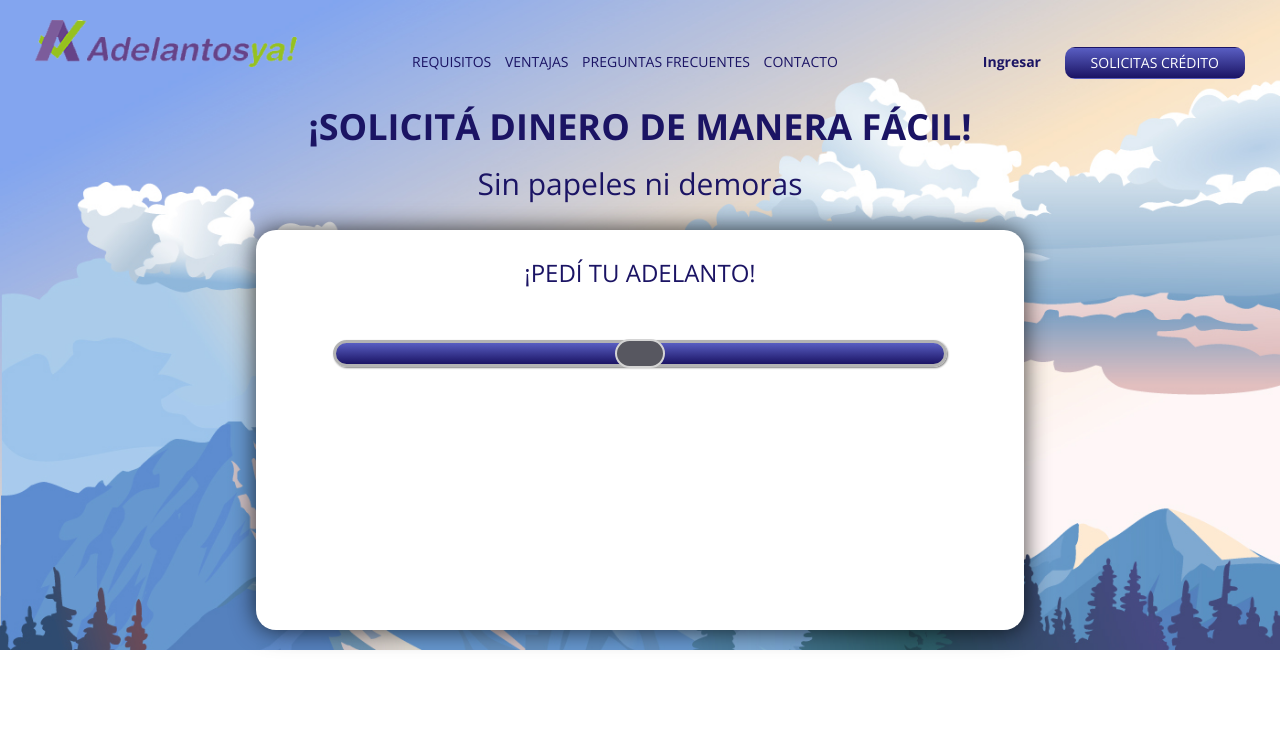
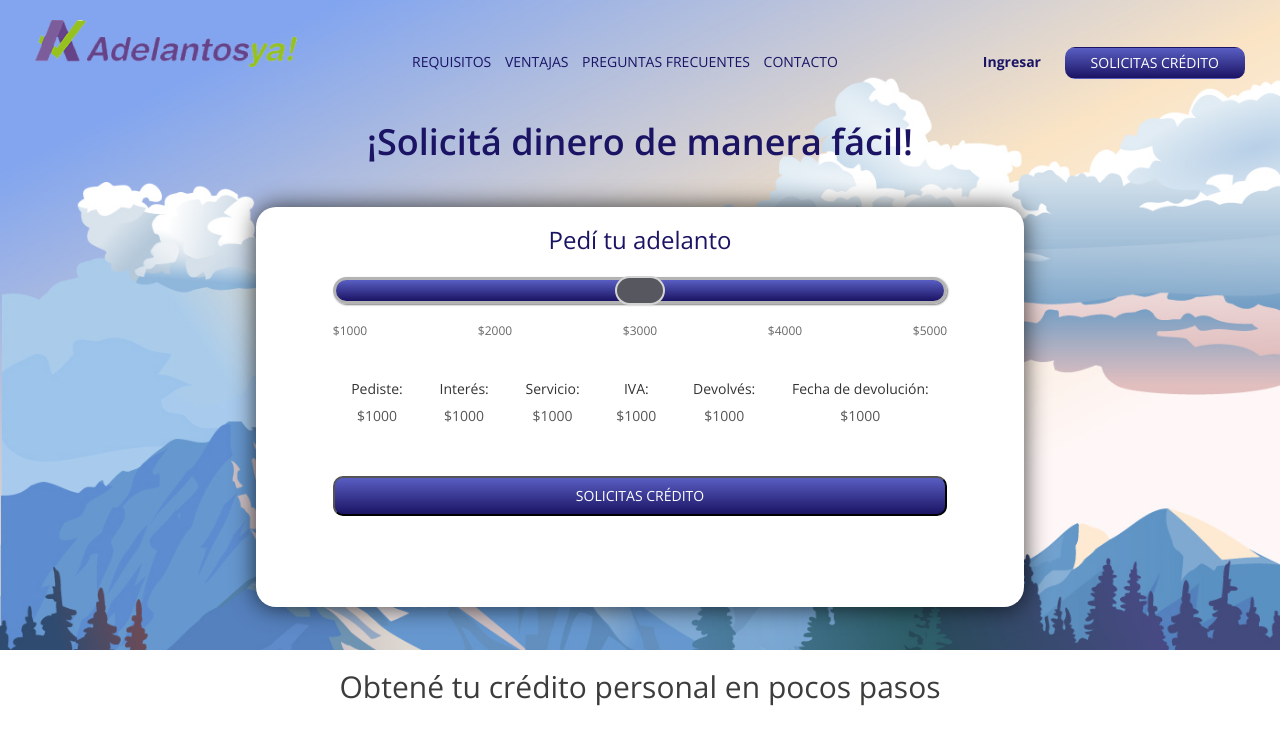
Before and after one commit to marsleiman/AdelantosYA, a plain HTML site: page index.html in a window 1280 px wide. Drawn offline with nearby package versions, Linux system fonts and the light colour scheme.

Commit message:
section 0.1

```diff
--- a/css/styles.css
+++ b/css/styles.css
@@ -70,15 +70,15 @@ header{
 }
 h1{
   font-family: 'Open Sans', sans-serif;
-  text-transform: uppercase;
   color: #1B1464;
-  font-weight: bold;
+  font-weight: 600;
+  padding: 15px 0;
 }
 h2{
   font-family: 'Open Sans', sans-serif;
   color: #1B1464;
 }
-.caja{
+.box{
   margin-top: 30px;
   text-align: center;
   background-color: #fff;
@@ -89,10 +89,9 @@ h2{
   -moz-box-shadow: 0px 0px 24px 0px rgba(0,0,0,0.75);
   box-shadow: 0px 0px 24px 0px rgba(0,0,0,0.75);
 }
-.caja h3{
-  text-transform: uppercase;
+.box h3{
   color: #1B1464;
-  padding: 30px;
+  padding-top: 20px;
 }
 /* RANGER */
 input[type=range] {
@@ -188,3 +187,53 @@ input[type=range]:focus::-ms-fill-lower {
 input[type=range]:focus::-ms-fill-upper {
   background: #595EC2;
 }
+.number{
+  display: flex;
+  justify-content: space-between;
+  width: 80%;
+}
+.number p{
+  font-family: 'Open sans' sans-serif;
+  font-size: 12px;
+  font-weight: 500;
+  color: #666;
+  margin-top: -6px;
+}
+.ticket{
+  display: flex;
+  flex-wrap: nowrap;
+  justify-content: center;
+  align-items: center;
+  width: 80%;
+  padding: 30px 0;
+}
+#id{
+  display: flex;
+  justify-content: space-between;
+  align-items: center;
+}
+.btn-medium{
+  background: #595EC2;
+  background-image: -webkit-linear-gradient(top, #595EC2, #1B1464);
+  background-image: -moz-linear-gradient(top, #595EC2, #1B1464);
+  background-image: -ms-linear-gradient(top, #595EC2, #1B1464);
+  background-image: -o-linear-gradient(top, #595EC2, #1B1464);
+  background-image: linear-gradient(to bottom, #595EC2, #1B1464);
+  -webkit-border-radius: 10;
+  -moz-border-radius: 10;
+  border-radius: 10px;
+  font-family: 'Open sans' sans-serif;
+  color: #ffffff;
+  font-size: 14px;
+  margin: 20px auto;
+  padding: 5px 25px;
+  width: 80%;
+  height: 10%;
+  text-decoration: none;
+  text-transform: uppercase;
+}
+section .title{
+  font-family: 'Open Sans', sans-serif;
+  color: #3C3C3B;
+  text-align: center;
+}
--- a/index.html
+++ b/index.html
@@ -32,11 +32,37 @@
       </nav>
       <main>
       <h1>¡Solicitá dinero de manera fácil!</h1>
-      <h2>Sin papeles ni demoras</h2>
-            <div class="caja">
-              <h3>¡pedí tu adelanto!</h3>
-              <input type="range" name="" value="" min="1" max="5">
+            <div class="box">
+              <h3>Pedí tu adelanto</h3>
+                <input type="range" name="" value="" min="1" max="5">
+              <div class="number">
+              <p>$1000</p><p>$2000</p><p>$3000</p><p>$4000</p><p>$5000</p>
+              </div>
+            <div class="ticket"id="answer">
+              <div>
+                <span class="title-answe">Pediste:<output class="return">$1000</output></span>
+              </div>
+              <div>
+                <span class="title-answe">Interés:<output class="return">$1000</output></span>
+              </div>
+              <div>
+                <span class="title-answe">Servicio:<output class="return">$1000</output></span>
+              </div>
+              <div>
+                <span class="title-answe">IVA:<output class="return">$1000</output></span>
+              </div>
+              <div>
+                <span class="title-answe">Devolvés:<output class="return">$1000</output></span>
+              </div>
+              <div>
+                <span class="title-answe">Fecha de devolución:<output class="return">$1000</output></span>
+              </div>
+            </div>
+            <button type="¡SOLICITAR YA!" name="button" class="btn-medium">solicitas crédito</button>
             </div>
     </main>
     </header>
+    <section class="container">
+      <h2 class="title">Obtené tu crédito personal en pocos pasos</h2>
+    </section>
 </html>
```
